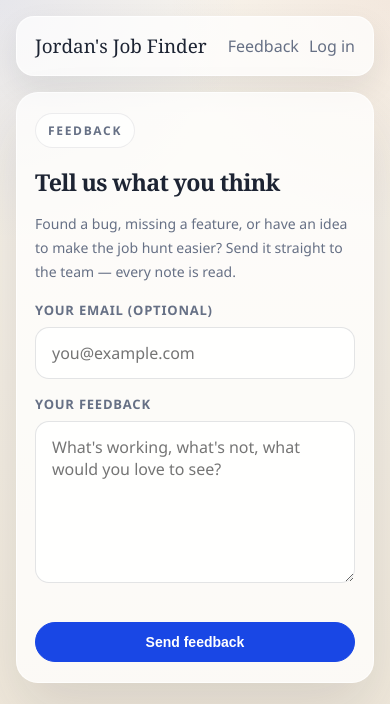
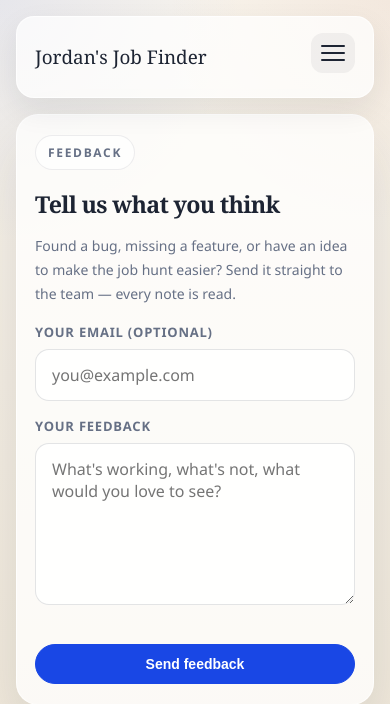
Before and after one commit to divinedavis/JordansJobFinder, a Flask app: page /feedback in a window 390 px wide. Shown: the top 704 px of the page. Run offline with Flask 3, Linux system fonts and the light colour scheme; some libraries are stand-ins or nearby versions.

Commit message:
Collapse the topbar nav into a CSS-only hamburger on small screens
On phones the signed-in nav (7 links) ran off the right edge of the
screen. Below 920px the links now collapse behind a hamburger button
that opens a stacked dropdown panel. Pure CSS via the checkbox-label
pattern — the site's CSP blocks inline scripts, so no JS is involved.
The dropdown gets a solid background (#fbf7f0) because the shared
--paper token is translucent and let page content ghost through.

Verified with Playwright screenshots at iPhone viewport (390x844):
closed state shows brand + burger with no overflow; open state lists
all nav items full-width. Regression test guards the checkbox/label
markup on the dashboard. Suite: 137 passed.

OWASP LLM review: N/A — no LLM surface touched.

Co-Authored-By: Claude Fable 5 <noreply@anthropic.com>

```diff
--- a/app/templates/base.html
+++ b/app/templates/base.html
@@ -93,6 +93,11 @@
       text-decoration: none;
       color: var(--muted);
     }
+    /* Mobile hamburger (pure CSS — the strict CSP blocks inline JS). The
+       checkbox + label live in the header; small screens hide the inline
+       links and reveal them as a dropdown when the box is checked. */
+    .nav-toggle-box { display: none; }
+    .nav-toggle { display: none; }
     .shell {
       display: grid;
       gap: 20px;
@@ -460,12 +465,72 @@
         font-size: clamp(2.15rem, 11vw, 3.2rem);
       }
     }
+
+    /* Collapse the nav into a hamburger before the links can overflow.
+       Placed last so it wins the cascade over the narrow-screen block above. */
+    @media (max-width: 920px) {
+      .topbar { position: relative; }
+      .brand { white-space: nowrap; }
+      .nav-toggle {
+        display: inline-flex;
+        flex-direction: column;
+        justify-content: center;
+        gap: 5px;
+        width: 44px;
+        height: 40px;
+        padding: 10px;
+        border-radius: 12px;
+        cursor: pointer;
+        background: rgba(29, 36, 51, 0.05);
+      }
+      .nav-toggle-bar {
+        display: block;
+        height: 2px;
+        border-radius: 2px;
+        background: #1d2433;
+      }
+      .nav {
+        display: none;
+        position: absolute;
+        top: calc(100% + 10px);
+        left: 0;
+        right: 0;
+        z-index: 40;
+        flex-direction: column;
+        align-items: stretch;
+        gap: 4px;
+        /* Solid backdrop — the shared --paper is translucent and lets the
+           page content ghost through the open menu. */
+        background: #fbf7f0;
+        border: 1px solid rgba(255, 255, 255, 0.9);
+        border-radius: 18px;
+        box-shadow: 0 18px 40px rgba(29, 36, 51, 0.22);
+        padding: 12px;
+      }
+      .nav-toggle-box:checked ~ .nav { display: flex; }
+      .nav a, .nav button {
+        display: block;
+        width: 100%;
+        text-align: left;
+        padding: 12px 14px;
+        border-radius: 12px;
+        font-size: 1.02rem;
+      }
+      .nav a:hover, .nav a:active, .nav button:hover { background: rgba(29, 36, 51, 0.06); }
+      .nav form { width: 100%; }
+    }
   </style>
 </head>
 <body>
   <div class="page">
     <header class="topbar{% if request.endpoint in ['web.sign_in', 'web.login'] and not user %} auth-topbar{% endif %}">
       <a class="brand" href="{{ url_for('web.home') }}">Jordan's Job Finder</a>
+      <input type="checkbox" id="nav-toggle" class="nav-toggle-box" aria-hidden="true">
+      <label for="nav-toggle" class="nav-toggle" aria-label="Menu">
+        <span class="nav-toggle-bar"></span>
+        <span class="nav-toggle-bar"></span>
+        <span class="nav-toggle-bar"></span>
+      </label>
       <nav class="nav">
         {% if user %}
           <a href="{{ url_for('web.dashboard') }}">Dashboard</a>
```
Also changed, not shown: tests/test_dashboard.py (+9 -0 lines).
